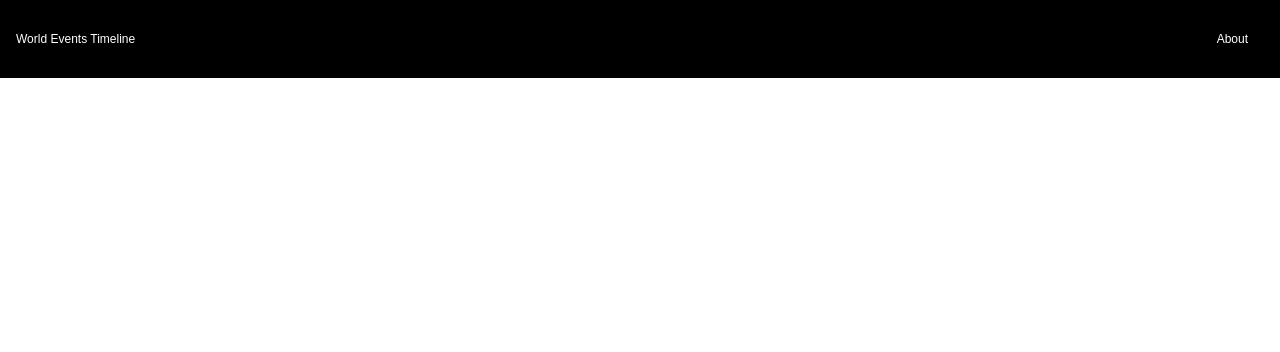
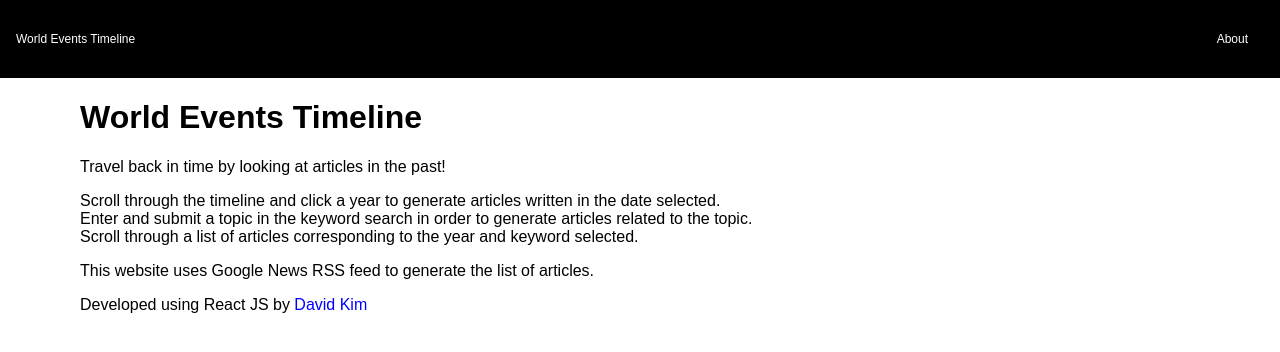
Before and after one commit to kim2552/storyline, a React (Create React App) app: page /about in a window 1280 px wide. Shown: the top 352 px of the page. Built offline with nearby package versions, Linux system fonts and the light colour scheme.

Commit message:
added about page

```diff
--- a/src/App.js
+++ b/src/App.js
@@ -2,6 +2,7 @@ import './scss/app.scss';
 
 import Header from './components/Header'
 import Home from './components/Home'
+import About from './components/About'
 
 import { BrowserRouter as Router, Route, Switch } from 'react-router-dom';
 
@@ -14,6 +15,9 @@ function App() {
           <Route exact path="/">
             <Home></Home>
           </Route>
+          <Route exact path="/about">
+            <About></About>
+          </Route>
         </Switch>
       </Router>
     </div>
--- /dev/null
+++ b/src/components/About.js
@@ -0,0 +1,25 @@
+import React from 'react'
+
+const About = () => {
+    return (
+        <div style={{margin:"5rem",marginTop: "1rem"}}>
+            <h1 style={{fontSize: "2rem"}}>World Events Timeline</h1>
+            <p style={{fontSize: "1rem"}}>
+                Travel back in time by looking at articles in the past!
+            </p>
+            <p style={{fontSize: "1rem"}}>
+                Scroll through the timeline and click a year to generate articles written in the date selected.<br></br>
+                Enter and submit a topic in the keyword search in order to generate articles related to the topic.<br></br>
+                Scroll through a list of articles corresponding to the year and keyword selected.
+            </p>
+            <p style={{fontSize: "1rem"}}>
+                This website uses Google News RSS feed to generate the list of articles.
+            </p>
+            <p style={{fontSize: "1rem"}}>
+                Developed using React JS by <a href="https://kimd.dev" rel="noreferrer" target="_blank" style={{fontSize: "1rem", color: "blue"}}>David Kim</a>
+            </p>
+        </div>
+    )
+}
+
+export default About
--- a/src/scss/_timeline.scss
+++ b/src/scss/_timeline.scss
@@ -28,6 +28,7 @@
 
         width: 15rem;
         // border-top: 3px solid $tertiary-color;
+        margin-bottom: 1rem;
     }
 
     .point-wrapper:hover{
```
